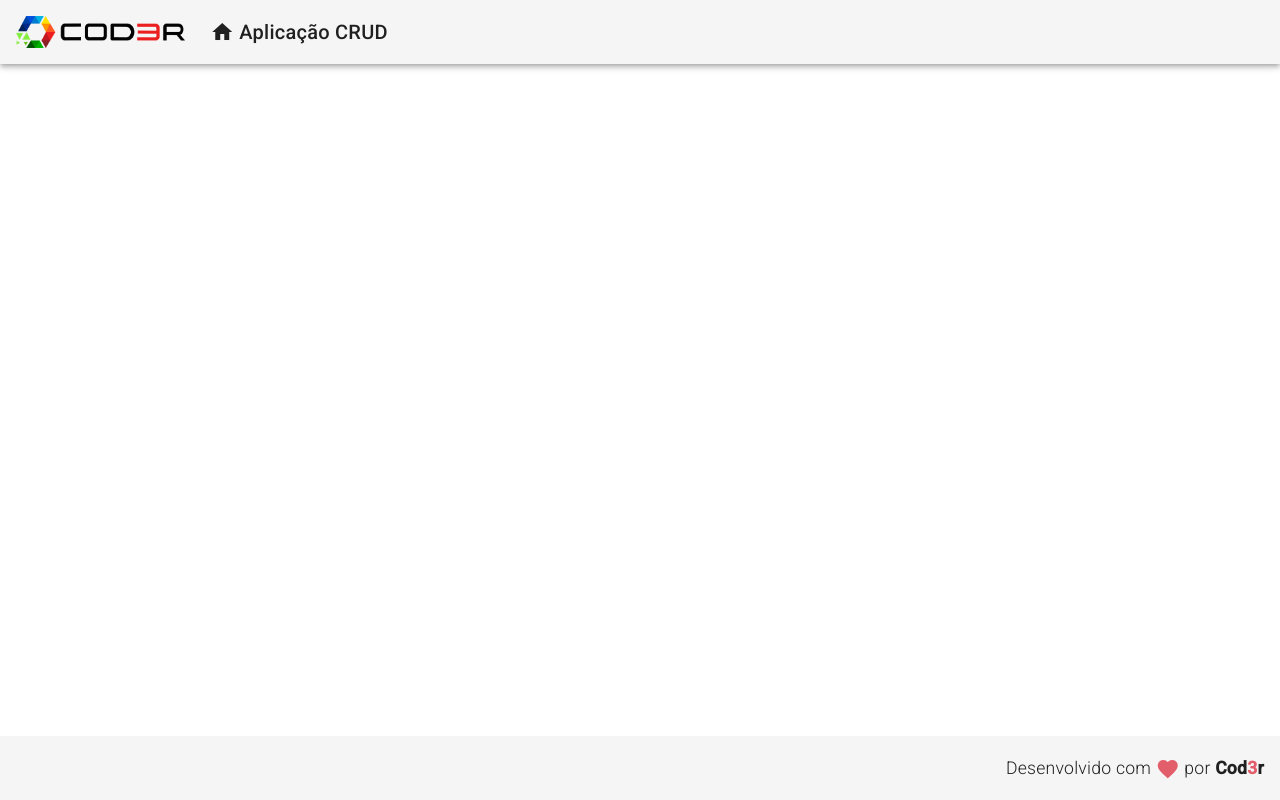
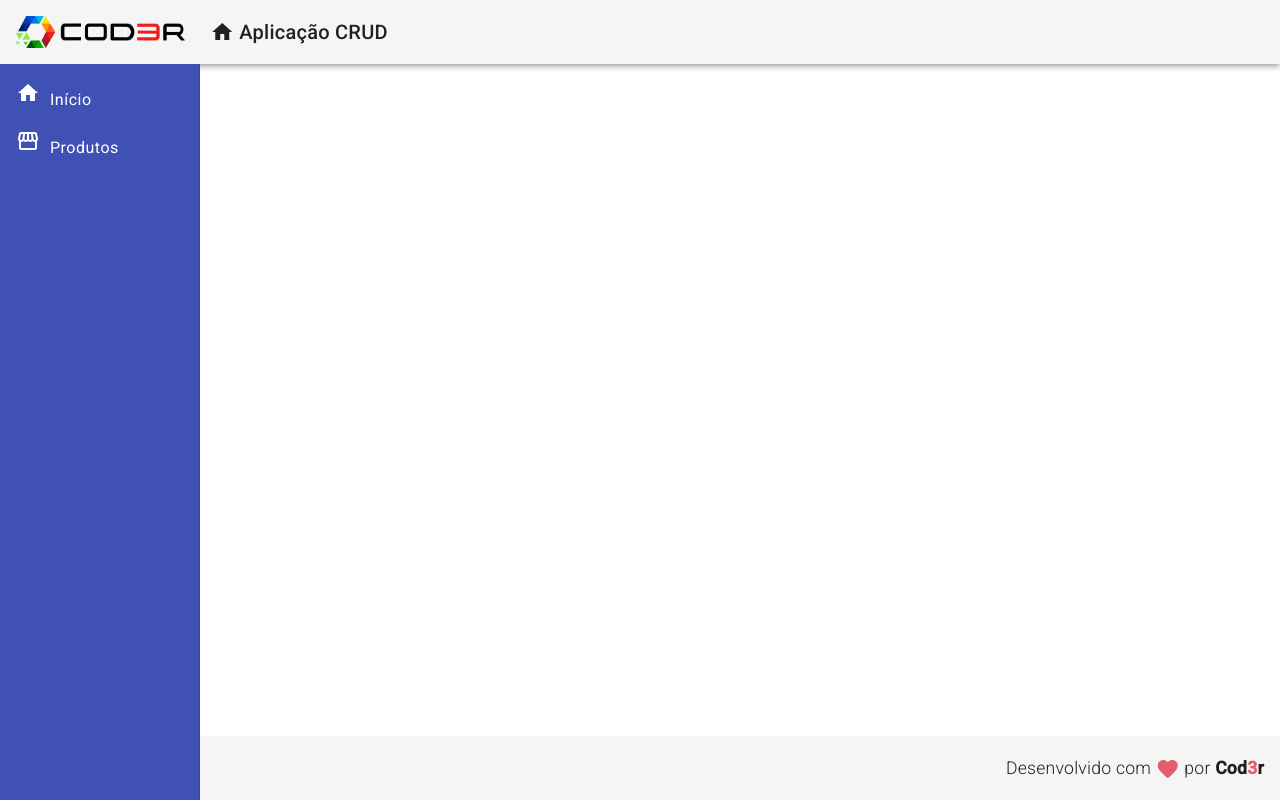
Before and after one commit to LucasBondeDeSouza/Angular-Crud, an Angular app in the folder crud/frontend/: page / in a window 1280 px wide. Built offline with nearby package versions, Linux system fonts and the light colour scheme.

Commit message:
atualização

```diff
--- a/crud/frontend/src/app/app.component.html
+++ b/crud/frontend/src/app/app.component.html
@@ -1,2 +1,3 @@
 <app-header></app-header>
+<app-nav></app-nav>
 <app-footer></app-footer>
--- /dev/null
+++ b/crud/frontend/src/app/components/template/nav/nav.component.css
@@ -0,0 +1,12 @@
+.sidenav {
+    background-color: #3f51b5;
+    width: 200px;
+}
+
+.text-white{
+    color: #fff;
+}
+
+.sidenav i {
+    padding-right: 10px;
+}
--- /dev/null
+++ b/crud/frontend/src/app/components/template/nav/nav.component.html
@@ -0,0 +1,15 @@
+<mat-sidenav-container class="container">
+    <mat-sidenav class="sidenav" mode="side" opened fixedInViewport="true" fixedTopGap="64">
+        <mat-nav-list class="nav-list">
+            <a mat-list-item>
+                <i class="material-icons text-white">home</i>
+                <span class="text-white">Início</span>
+            </a>
+
+            <a mat-list-item>
+                <i class="material-icons text-white">storefront</i>
+                <span class="text-white">Produtos</span>
+            </a>
+        </mat-nav-list>
+    </mat-sidenav>
+</mat-sidenav-container>
```
Also changed, not shown: crud/frontend/src/app/app.module.ts (+10 -3 lines), crud/frontend/src/app/components/template/nav/nav.component.ts (added, +10 -0 lines).
